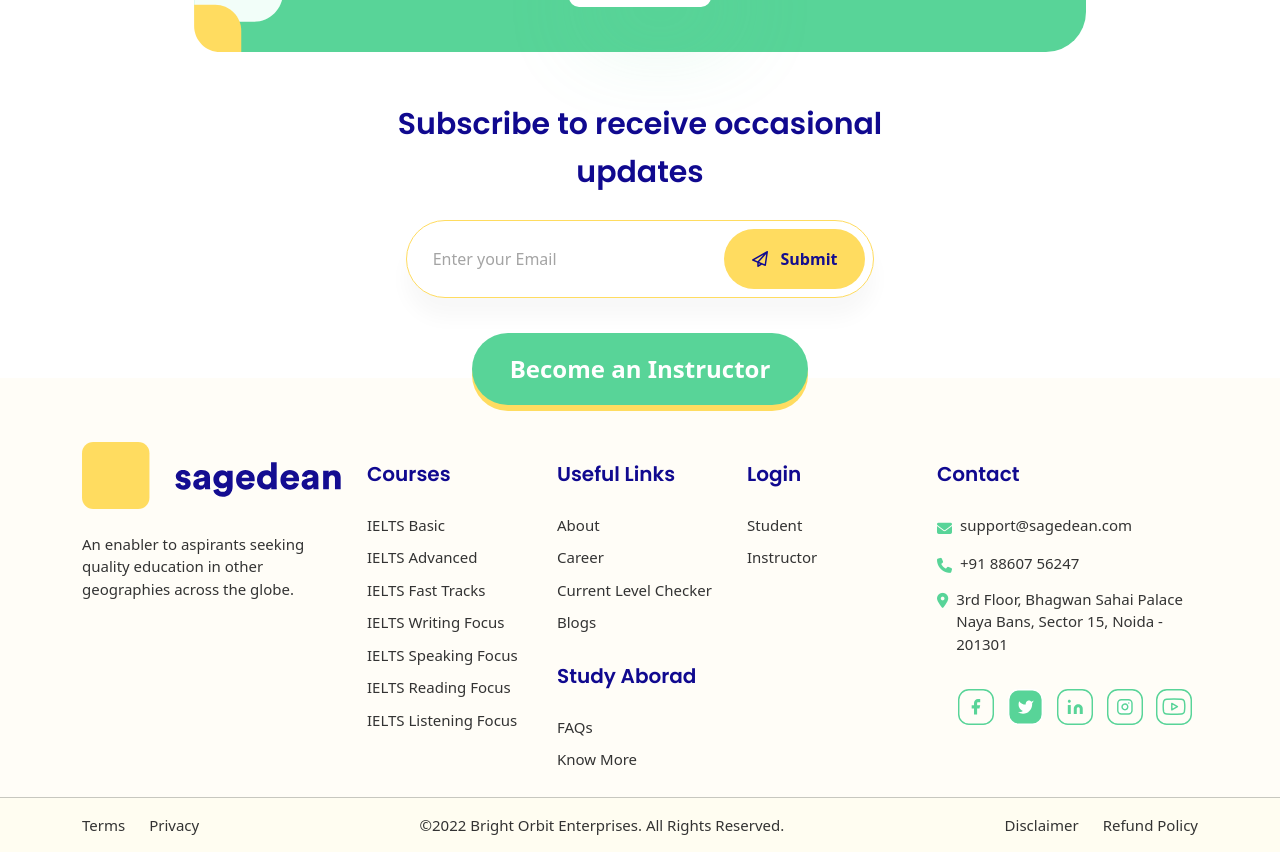
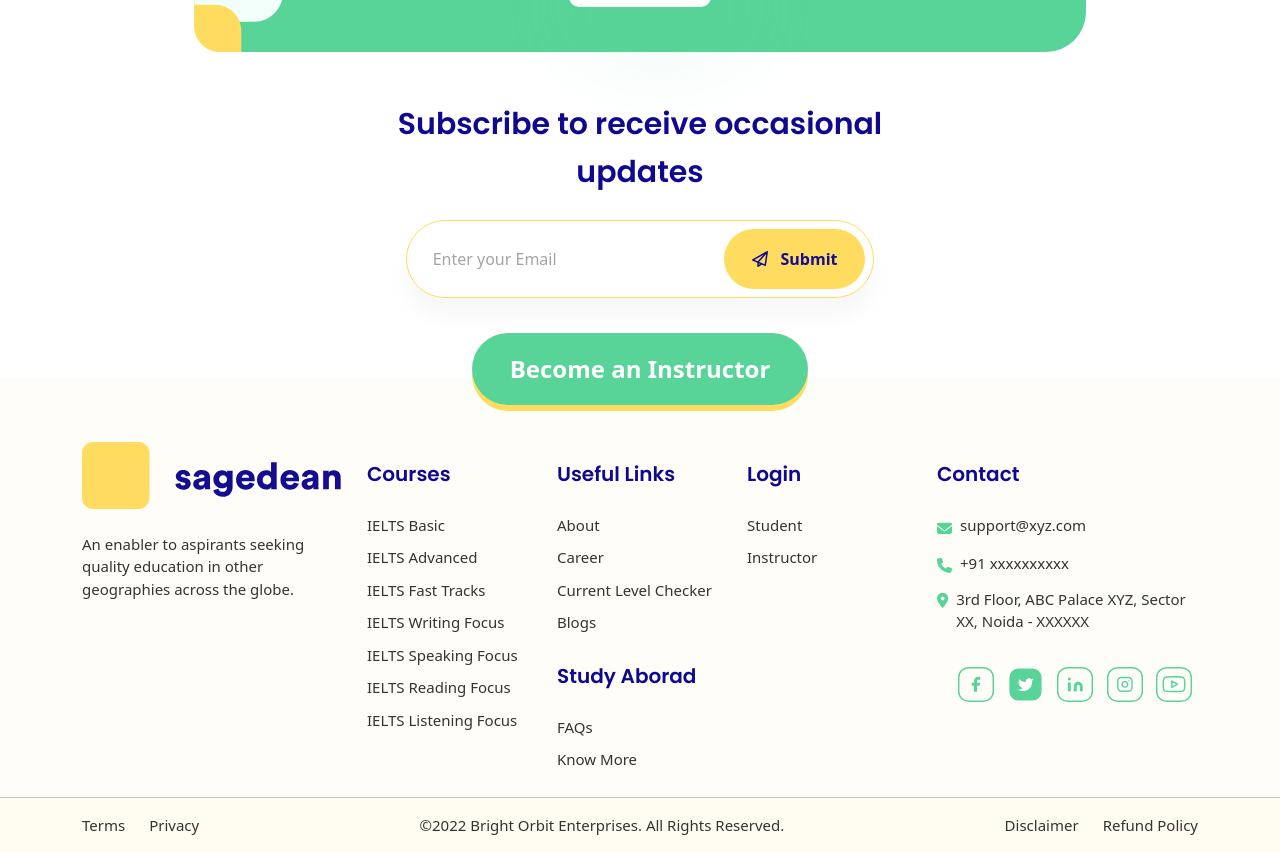
Before and after one commit to ayushsingh02/sagedean, a plain HTML site: page sagedean_html/index.html in a window 1280 px wide. Shown: the part 6147-6999 px from the top of the page. Drawn offline with nearby package versions, Linux system fonts and the light colour scheme; files whose address does not match are found by name.

Commit message:
Update index.html

```diff
--- a/sagedean_html/index.html
+++ b/sagedean_html/index.html
@@ -1093,16 +1093,16 @@
                 <div class="mt-4">
                     <div class="d-flex gap-2">
                         <p id="mail-font-icon"><i class="text-green fa-solid fa-envelope"></i></p>
-                        <p class=""><a href="" class="text-decoration-none text-para">support@sagedean.com</a></p>
+                        <p class=""><a href="" class="text-decoration-none text-para">support@xyz.com</a></p>
                     </div>
                     <div class="d-flex gap-2">
                         <p id="call-font-icon"><i class="text-green fa-solid fa-phone"></i></p>
-                        <p class=""><a href="" class="text-decoration-none text-para">+91 88607 56247</a></p>
+                        <p class=""><a href="" class="text-decoration-none text-para">+91 xxxxxxxxxx</a></p>
                     </div>
                     <div class="d-flex gap-2">
                         <p id="location-font-icon"><i class="text-green fa-solid fa-location-dot"></i></p>
-                        <p class=""><a href="" class="text-decoration-none text-para">3rd Floor, Bhagwan Sahai Palace
-                                Naya Bans, Sector 15, Noida - 201301</a></p>
+                        <p class=""><a href="" class="text-decoration-none text-para">3rd Floor, ABC Palace
+                                XYZ, Sector XX, Noida - XXXXXX</a></p>
                     </div>
                     <div class="d-flex gap-2 mt-4 social_icon">
                         <a href=""><img src="nw_img/svg/facebook.svg" alt=""></a>
```
